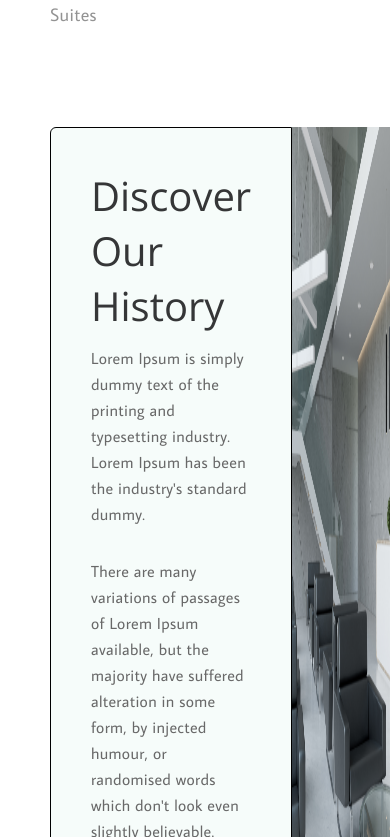
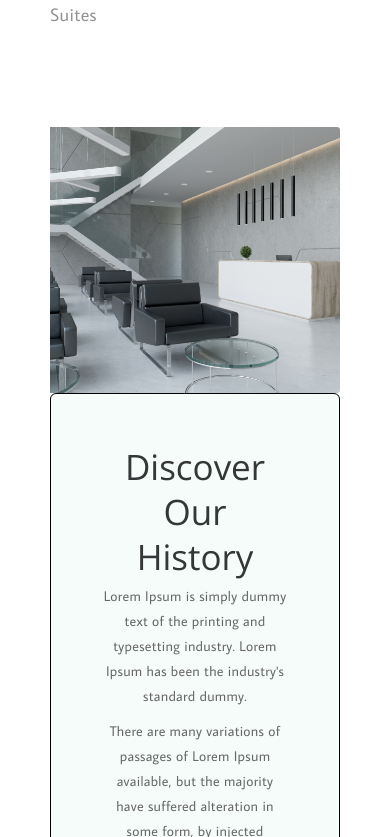
Before and after one commit to SHAKXRUZ/HOTEL, a React (Create React App) app: page / in a window 390 px wide. Shown: the part 4387-5224 px from the top of the page. Built offline with nearby package versions, Linux system fonts and the light colour scheme.

Commit message:
history media 1000px full

```diff
--- a/src/components/history/History.css
+++ b/src/components/history/History.css
@@ -139,6 +139,7 @@
         max-width: 50%;
     }
 }
+
 @media only screen and (max-width:1000px) {
     .history {
         margin: 0 auto 50px auto;
@@ -153,6 +154,42 @@
     }
 
     .history_images {
-        max-width: 50%;
+        max-width: 100%;
+        width: 100%;
+    }
+
+    .history_content {
+        flex-direction: column-reverse;
+        align-items: center;
+        justify-content: center;
+    }
+
+    .history_content_cards {
+        max-width: 100%;
+        border-radius: 6px;
+        padding: 50px;
+        display: flex;
+        flex-direction: column;
+        align-items: center;
+        justify-content: center;
+        text-align: center;
+    }
+
+    .history_cards_title {
+        font-size: 35px;
+        line-height: 45px;
+        margin-bottom: 5px;
+    }
+
+    .history_cards_text1 {
+        font-size: 14px;
+        line-height: 25px;
+        margin-bottom: 10px;
+    }
+
+    .history_cards_text2 {
+        font-size: 14px;
+        line-height: 25px;
+        margin-bottom: 10px;
     }
 }
```
